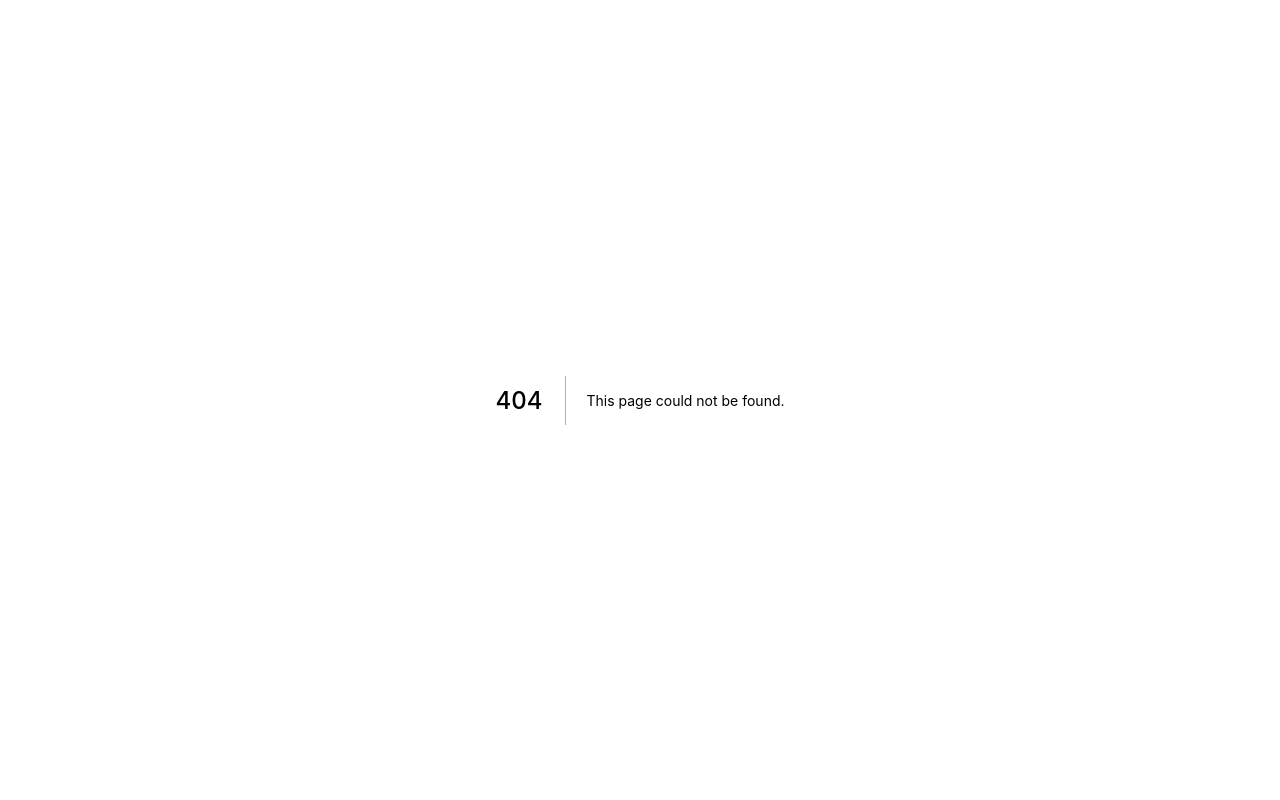
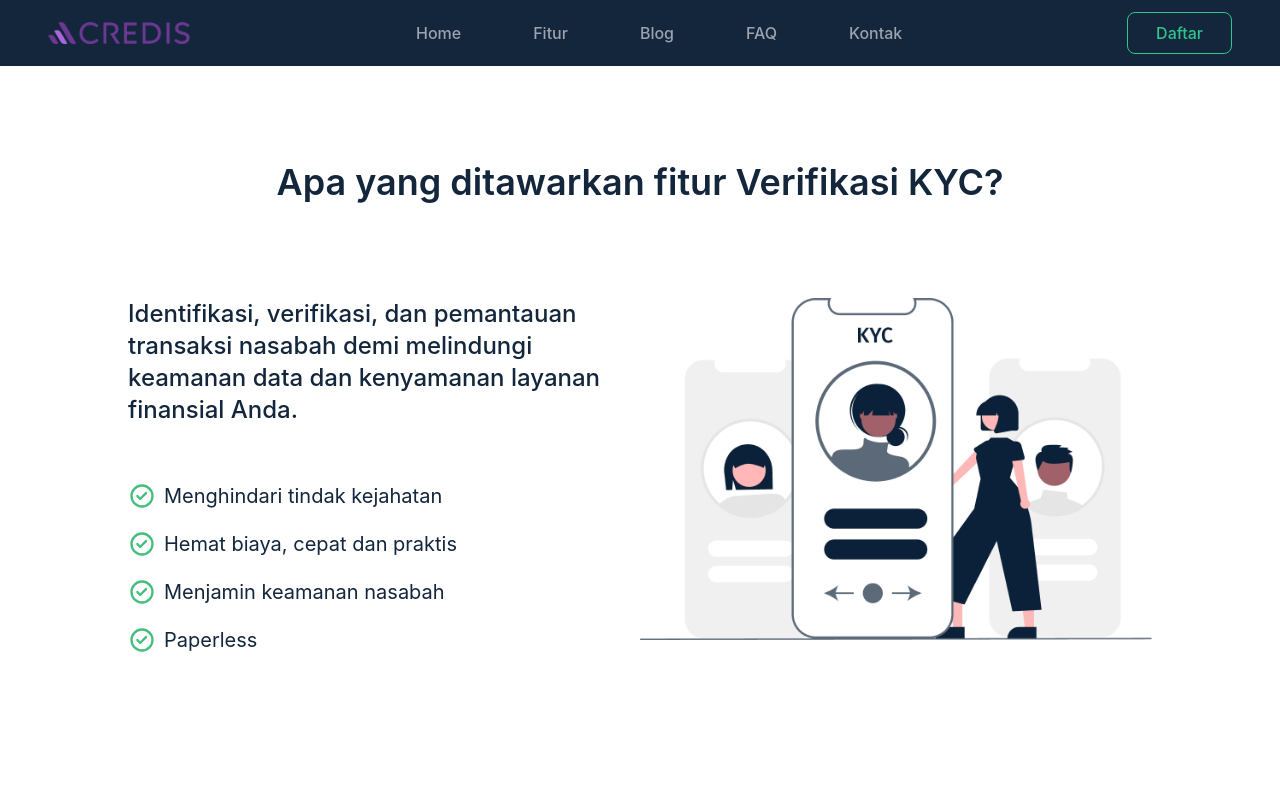
Before and after one commit to faizalajiw/Corebanking-NextJS, a Next.js app: page /MBanking in a window 1280 px wide. Before the commit this address had no page. Shown: the top 800 px of the page. Built offline with nearby package versions, Linux system fonts and the light colour scheme.

Commit message:
adding fitur MBanking

```diff
--- /dev/null
+++ b/pages/MBanking.jsx
@@ -0,0 +1,47 @@
+import { fitur } from "../Data";
+import { Navbar } from "../components/Navbar";
+import { Subs } from "../components/Subs";
+import { Footer } from "../components/Footer";
+import { UilCheckCircle } from '@iconscout/react-unicons'
+
+export default function MBanking() {
+  return (
+    <>
+      <Navbar />
+      <div className="bg-white">
+        <div className="py-24">
+          <div className="font-semibold text-center text-bluecredis text-4xl">
+            {fitur[1].title}
+          </div>
+        </div>
+
+        <div className="grid grid-cols-2 justify-items-center mx-32">
+          {/* Col 1 */}
+          <div>
+            <div className="text-2xl font-medium text-bluecredis mb-14">
+              {fitur[1].subtitle}
+            </div>
+
+            <div className="text-bluecredis mb-56">
+              {fitur[1].content.map((val, index) => {
+                return (
+                  <div className="flex space-x-2 my-5" key={index}>
+                    <UilCheckCircle color="#47BE7D" size="28" />
+                    <div className="text-xl">{val}</div>
+                  </div>
+                );
+              })}
+            </div>
+          </div>
+
+          {/* Col 2 */}
+          <div className="">
+            <img src={fitur[1].image} alt="Credit Score" srcset="" />
+          </div>
+        </div>
+      </div>
+      <Subs />
+      <Footer />
+    </>
+  )
+}
```
